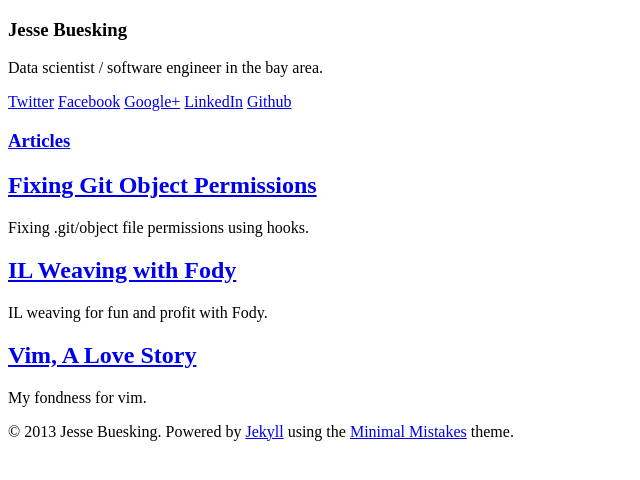
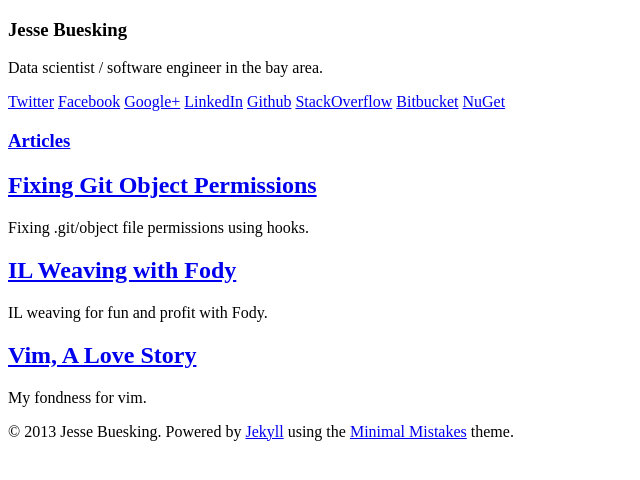
Before and after one commit to JesseBuesking/jessebuesking.github.io, a Jekyll site: the page built from index.md, in a window 1280 px wide, cut to the strip 316-796 px from the top of the page. Shown: the whole strip, without its empty margins (0-640 px from the left). Built offline with Jekyll 4.4.1, drawn with Linux system fonts in a browser that asks for light colours; nearby versions of some CDN libraries.

Commit message:
adding links, removing cname to test

```diff
--- a/CNAME
+++ /dev/null
@@ -1 +0,0 @@
-jessebuesking.com
--- a/_config.yml
+++ b/_config.yml
@@ -11,10 +11,14 @@ owner:
   bio:            "Data scientist / software engineer in the bay area."
   email:          jessebuesking@gmail.com
   # Social networking links are used in author-bio sidebar. Update and remove as you like.
-  twitter:        JesseBuesking
-  facebook:       jesse.buesking
-  github:         JesseBuesking
-  linkedin:       jessebuesking
+  twitter:              JesseBuesking
+  facebook:             jesse.buesking
+  github:               JesseBuesking
+  linkedin:             jessebuesking
+  stackoverflow_id:     435460
+  stackoverflow_name:   jessebuesking
+  bitbucket:            JesseBuesking
+  nuget:                JesseBuesking
 #  instagram:
 #  lastfm:
 #  tumblr:
--- a/_includes/author-bio.html
+++ b/_includes/author-bio.html
@@ -9,3 +9,6 @@
 {% if site.owner.github %}<a href="http://github.com/{{ site.owner.github }}" class="author-social" target="_blank"><i class="icon-github"></i> Github</a>{% endif %}
 <!--{% if site.owner.lastfm %}<a href="http://lastfm.com/{{ site.owner.lastfm }}" class="author-social" target="_blank"><i class="icon-lastfm"></i> Last.fm</a>{% endif %}-->
 <!--{% if site.owner.tumblr %}<a href="http://{{ site.owner.tumblr }}.tumblr.com" class="author-social" target="_blank"><i class="icon-tumblr"></i> Tumblr</a>{% endif %}-->
+{% if site.owner.stackoverflow_id %}<a href="http://stackoverflow.com/{{ site.owner.stackoverflow_id }}/{{ site.owner.stackoverflow_name}}" class="author-social" target="_blank"><i class="icon-stackoverflow"></i> StackOverflow</a>{% endif %}
+{% if site.owner.bitbucket %}<a href="http://bitbucket.org/{{ site.owner.bitbucket }}" class="author-social" target="_blank"><i class="icon-bitbucket"></i> Bitbucket</a>{% endif %}
+{% if site.owner.nuget %}<a href="https://www.nuget.org/profiles/{{ site.owner.nuget }}" class="author-social" target="_blank"><i class="icon-nuget"></i> NuGet</a>{% endif %}
```
